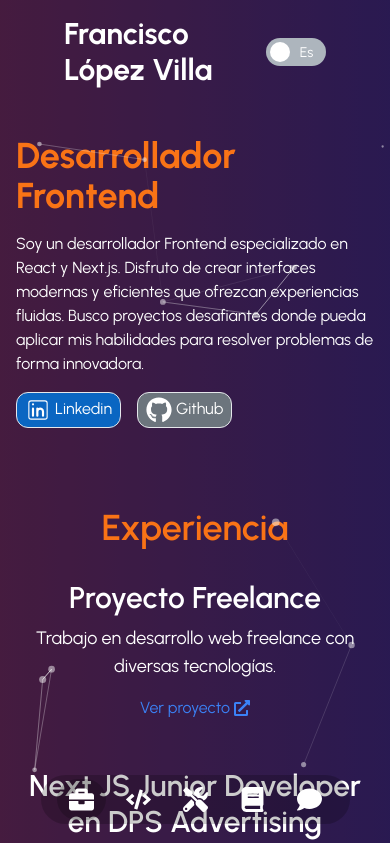
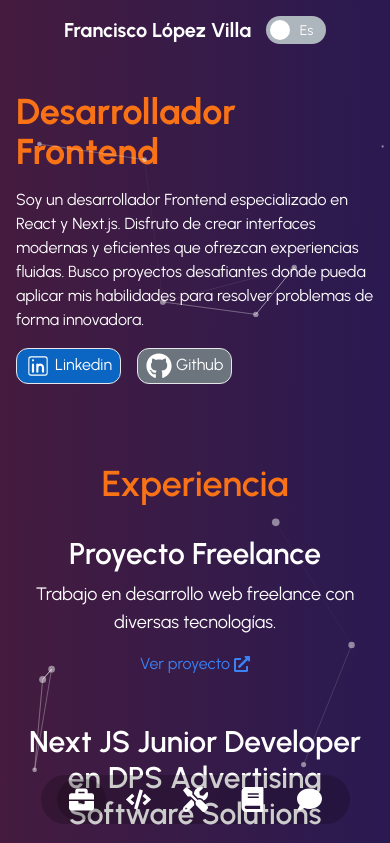
Before and after one commit to LopezVillaFrancisco/Porfolio, a Next.js app: page / in a window 390 px wide. Shown: the top 843 px of the page. Built offline with nearby package versions, Linux system fonts and the light colour scheme.

Commit message:
changes in mobile

```diff
--- a/src/components/Header.tsx
+++ b/src/components/Header.tsx
@@ -14,7 +14,7 @@ const Header: React.FC<{ onLanguageChange: (isEnglish: boolean) => void }> = ({
   return (
     <div className=''>
       <header className="py-4 px-16 flex justify-between items-center text-white">
-        <h1 className="text-3xl font-bold">Francisco López Villa</h1>
+        <h1 className="text-xl font-bold md:text-3xl">Francisco López Villa</h1>
         <div className="flex items-center">
           <Switch
             onChange={handleLanguageChange}
```
